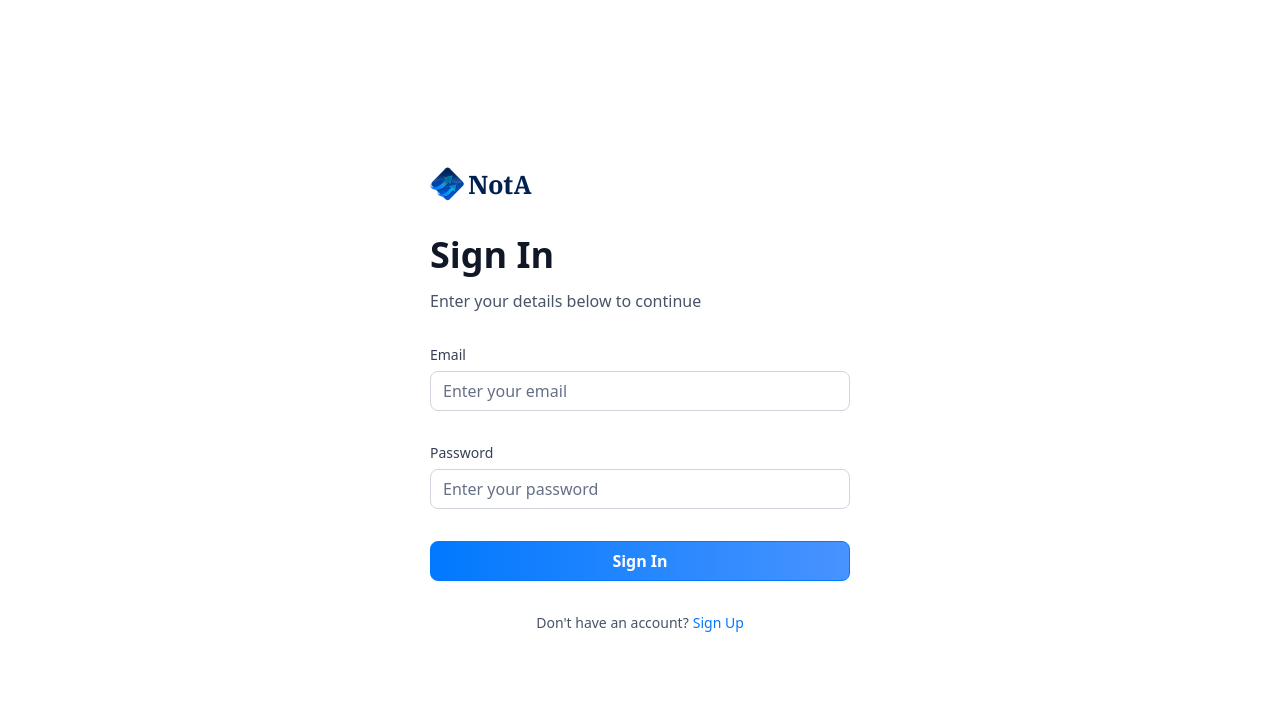
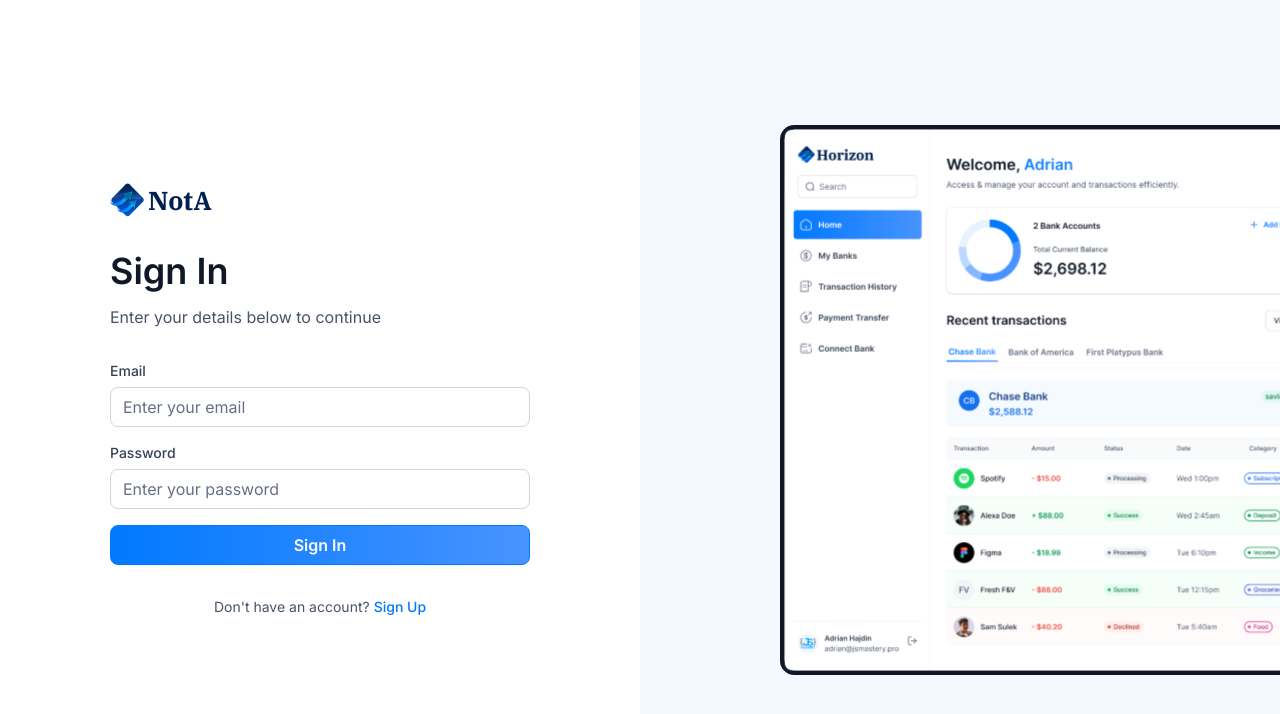
Before and after one commit to DanyloOhurtsov/nota-bank, a Next.js app: page /sign-in in a window 1280 px wide. Shown: the top 714 px of the page. Built offline with nearby package versions, Linux system fonts and the light colour scheme.

Commit message:
feat: Add Footer component for sidebar and AuthForm
Changes:
- Add Footer component for sidebar
- Finish Auth logic for logout

```diff
--- a/app/(auth)/layout.tsx
+++ b/app/(auth)/layout.tsx
@@ -1,7 +1,23 @@
+import Image from "next/image";
+
 export default function RootLayout({
     children,
 }: Readonly<{
     children: React.ReactNode;
 }>) {
-    return <main>{children}</main>;
+    return (
+        <main className="flex min-h-screen w-full justify-between font-inter">
+            {children}
+            <div className="auth-asset">
+                <div>
+                    <Image
+                        src={"/icons/auth-image.svg"}
+                        alt="Auth Image"
+                        width={500}
+                        height={500}
+                    />
+                </div>
+            </div>
+        </main>
+    );
 }
--- a/app/(root)/layout.tsx
+++ b/app/(root)/layout.tsx
@@ -1,13 +1,17 @@
 import MobileNav from "@/components/MobileNav";
 import Sidebar from "@/components/Sidebar";
+import { getLoggedInUser } from "@/lib/actions/user.actions";
 import Image from "next/image";
+import { redirect } from "next/navigation";
 
-export default function RootLayout({
+export default async function RootLayout({
     children,
 }: Readonly<{
     children: React.ReactNode;
 }>) {
-    const loggedIn = { firstName: "Danylo", lastName: "Ohurtsov" };
+    const loggedIn = await getLoggedInUser();
+
+    if (!loggedIn) redirect("/sign-in");
 
     return (
         <main className="flex h-screen w-full font-inter">
--- a/components/AuthForm.tsx
+++ b/components/AuthForm.tsx
@@ -114,7 +114,7 @@
                 <Form {...form}>
                     <form
                         onSubmit={handleSubmit(onSubmit)}
-                        className="space-y-8"
+                        className="space-y-4"
                     >
                         {type === "sign-up" && (
                             <>
--- a/components/BankCard.tsx
+++ b/components/BankCard.tsx
@@ -14,7 +14,7 @@
                 <div className="bank-card_content">
                     <div>
                         <p className="text-16 font-semibold text-white">
-                            {account.name || userName}
+                            {userName}
                         </p>
                         <p className="font-ibm-plex-serif font-black text-white">
                             <AnimatedCounter amount={account.currentBalance} />
@@ -31,8 +31,7 @@
                             </p>
                         </div>
                         <p className="text-14 font-semibold tracking-[1.1px] text-white">
-                            ●●●● ●●●● ●●●● {" "}
-                            <span className="text-16">1234</span>
+                            ●●●● ●●●● ●●●● <span className="text-16">1234</span>
                         </p>
                     </article>
                 </div>
--- /dev/null
+++ b/components/Footer.tsx
@@ -0,0 +1,45 @@
+import { logoutAccount } from "@/lib/actions/user.actions";
+import Image from "next/image";
+import { useRouter } from "next/navigation";
+import React from "react";
+
+const Footer = ({ user, type }: FooterProps) => {
+    const router = useRouter();
+
+    const handleLogOut = async () => {
+        const loggedOut = await logoutAccount();
+
+        if (loggedOut) router.push("/sign-in");
+    };
+
+    return (
+        <footer className="footer">
+            <div
+                className={
+                    type === "mobile" ? "footer_name-mobile" : "footer_name"
+                }
+            >
+                <p className="text-xl font-bold text-gray-700">
+                    {user?.name[0]}
+                </p>
+            </div>
+            <div
+                className={
+                    type === "mobile" ? "footer_email-mobile" : "footer_email"
+                }
+            >
+                <h1 className="text-14 truncate font-semibold text-gray-700">
+                    {user.name}
+                </h1>
+                <p className="text-14 truncate font-normal text-gray-600">
+                    {user.email}
+                </p>
+            </div>
+            <div className="footer_image" onClick={handleLogOut}>
+                <Image src="icons/logout.svg" alt="logout" fill />
+            </div>
+        </footer>
+    );
+};
+
+export default Footer;
--- a/components/MobileNav.tsx
+++ b/components/MobileNav.tsx
@@ -11,6 +11,7 @@
 import Image from "next/image";
 import Link from "next/link";
 import { usePathname } from "next/navigation";
+import Footer from "./Footer";
 
 const MobileNav = ({ user }: MobileNavProps) => {
     const pathname = usePathname();
@@ -96,7 +97,8 @@
                                     USER
                                 </nav>
                             </SheetClose>
-                            FOOTER
+                            {/* Footer */}
+                            <Footer user={user} type='mobile' />
                         </div>
                     </div>
                 </SheetContent>
--- a/components/RightSidebar.tsx
+++ b/components/RightSidebar.tsx
@@ -43,7 +43,7 @@
                             <BankCard
                                 key={banks[0].$id}
                                 account={banks[0]}
-                                userName={`${user.firstName} ${user.lastName}`}
+                                userName={user.name}
                                 showBalance={false}
                             />
                         </div>
@@ -52,7 +52,7 @@
                                 <BankCard
                                     key={banks[1].$id}
                                     account={banks[1]}
-                                    userName={`${user.firstName} ${user.lastName}`}
+                                    userName={user.name}
                                     showBalance={false}
                                 />
                             </div>
--- a/components/Sidebar.tsx
+++ b/components/Sidebar.tsx
@@ -5,6 +5,7 @@
 import Image from "next/image";
 import Link from "next/link";
 import { usePathname } from "next/navigation";
+import Footer from "./Footer";
 
 const Sidebar = ({ user }: SiderbarProps) => {
     const pathname = usePathname();
@@ -25,6 +26,7 @@
                     />
                     <h1 className="sidebar-logo">NotA</h1>
                 </Link>
+
                 {/* <SearchBox/> */}
                 <nav className="flex flex-col gap-y-4">
                     {sidebarLinks.map((link) => {
@@ -62,6 +64,9 @@
                     })}
                 </nav>
             </div>
+
+            {/* Footer */}
+            <Footer user={user} type="desktop" />
         </section>
     );
 };
--- a/types/index.d.ts
+++ b/types/index.d.ts
@@ -211,6 +211,7 @@
 
 declare interface FooterProps {
     user: User;
+    type: "desktop" | "mobile";
 }
 
 declare interface RightSidebarProps {
```
